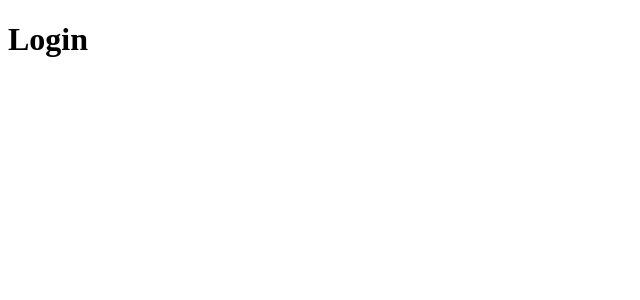
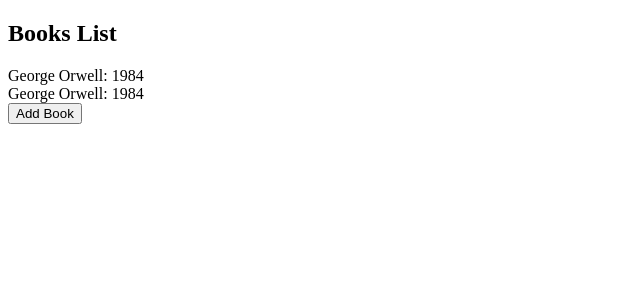
Before and after one commit to rgattermann/react-bookshelf, a React (Create React App) app: page / in a window 1280 px wide. Shown: the top 300 px of the page, without its empty margins (0-640 px from the left). Built offline with nearby package versions, Linux system fonts and the light colour scheme.

Commit message:
Create books list page

```diff
--- /dev/null
+++ b/src/pages/Books/index.tsx
@@ -0,0 +1,49 @@
+import React, { useState } from "react";
+
+// import { Container, Content, Background } from './styles';
+
+const initialBooks = [
+  { id: "1", title: "1984", author: "George Orwell", pages: 0, rented: false },
+  { id: "2", title: "1984", author: "George Orwell", pages: 0, rented: false },
+];
+
+// interface BooksProps {}
+
+interface Book {
+  id: string;
+  title: string;
+  author: string;
+  pages: number;
+  rented: boolean;
+}
+
+const Books: React.FC = () => {
+  const [books, setBooks] = useState<Book[]>(initialBooks);
+
+  const simpleBook = {
+    id: "3",
+    title: "PHP Moderno",
+    author: "xxx",
+    pages: 0,
+    rented: false,
+  };
+
+  return (
+    <div>
+      <h2>Books List</h2>
+      {books.map((book) => (
+        <div key={book.id}>
+          <span>{`${book.author}: ${book.title}`}</span>
+        </div>
+      ))}
+      <button
+        type="button"
+        onClick={() => setBooks((prevBooks) => [simpleBook, ...prevBooks])}
+      >
+        Add Book
+      </button>
+    </div>
+  );
+};
+
+export default Books;
--- a/src/routes/index.tsx
+++ b/src/routes/index.tsx
@@ -1,12 +1,12 @@
 import React from 'react';
 import { Switch, Route } from 'react-router-dom';
 
-import Login from '../pages/Login';
+import Books from '../pages/Books';
 
 const Routes: React.FC = () => (
-    <Switch>
-        <Route path="/" exact component={Login} />
-    </Switch>
+  <Switch>
+    <Route path="/" exact component={Books} />
+  </Switch>
 );
 
 export default Routes;
```
